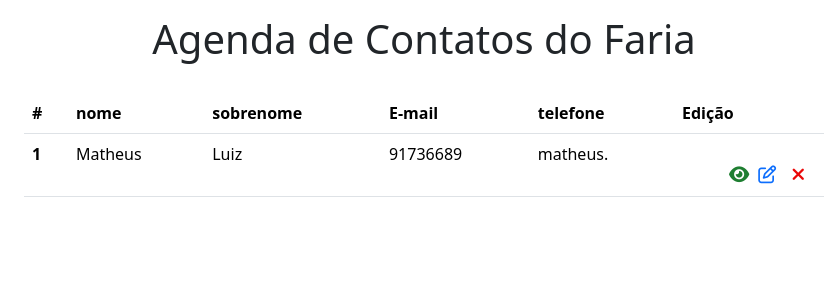
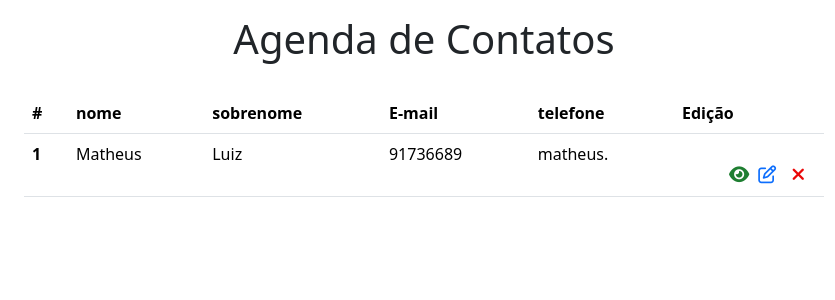
Before and after one commit to MatheusLuiz/Agenda, a PHP site: page / in a window 1280 px wide. Shown: the part 76-376 px from the top of the page, without its empty margins (216-1051 px from the left). Run offline with PHP 8.4, Linux system fonts and the light colour scheme; data comes from the database, SQL or seed files in the repository.

Commit message:
Update index.php

```diff
--- a/index.php
+++ b/index.php
@@ -12,7 +12,7 @@ include_once("templates/header.php");
 
     <?php endif; ?>
 
-    <h1 id="main-title"> Agenda de Contatos do Faria</h1>
+    <h1 id="main-title"> Agenda de Contatos</h1>
 
 
     <?php if (count($contato) > 0) : ?>
```
